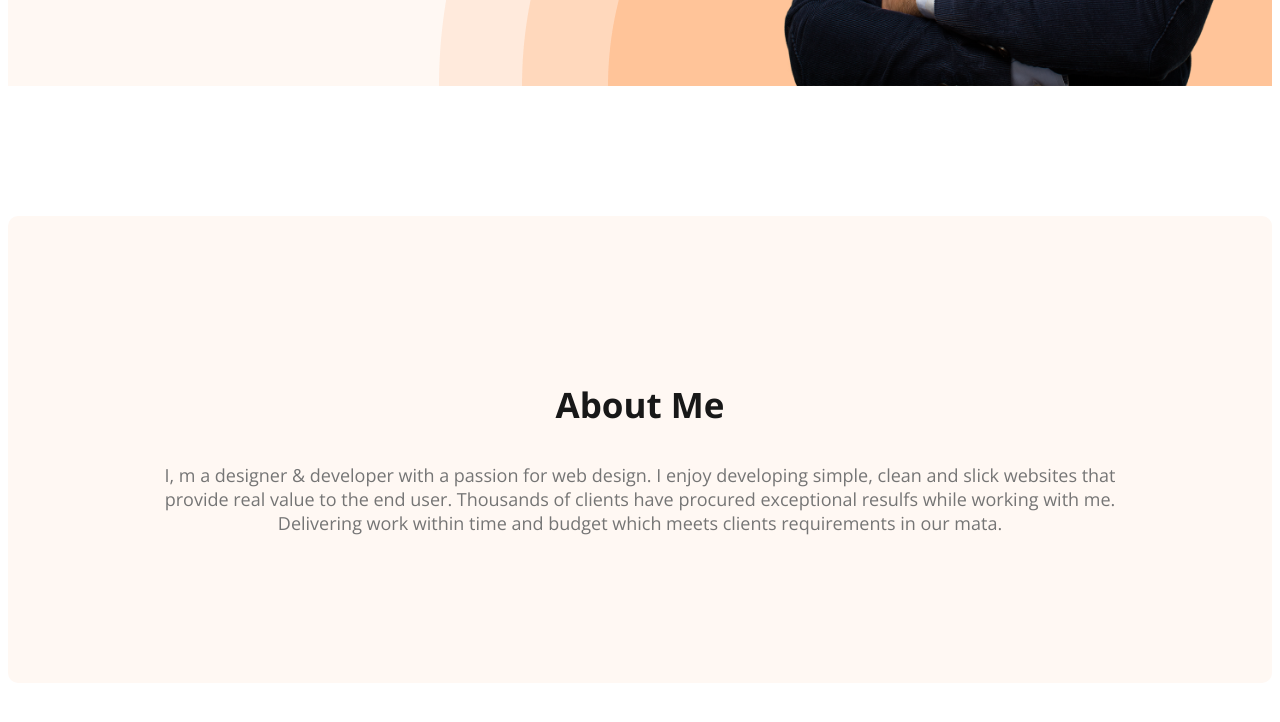
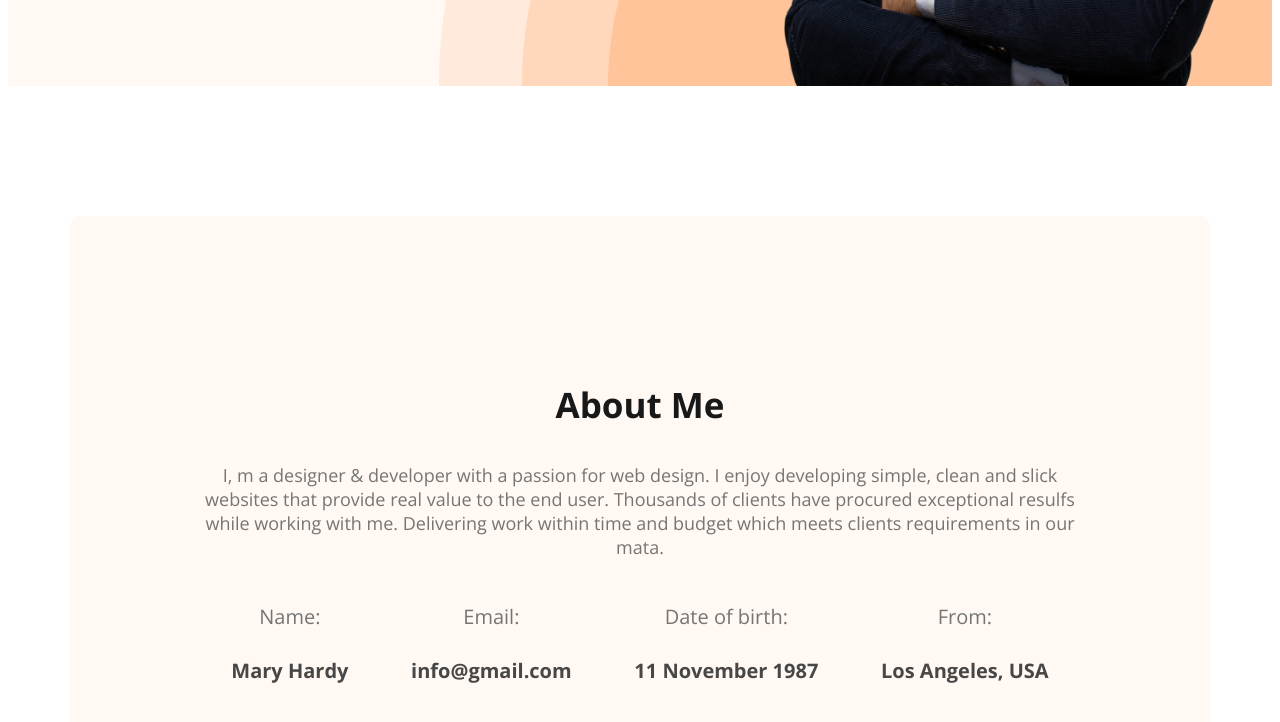
Before and after one commit to AzizunNahar7/web-developer-portfolio, a plain HTML site: page index.html in a window 1280 px wide. Shown: the part 682-1404 px from the top of the page. Drawn offline with nearby package versions, Linux system fonts and the light colour scheme.

Commit message:
added about information

```diff
--- a/index.html
+++ b/index.html
@@ -38,6 +38,24 @@
         <section class="about">
             <h3 class="section-title">About Me</h3>
             <p class="section-description">I, m a designer & developer with a passion for web design. I enjoy developing simple, clean and slick websites that provide real value to the end user. Thousands of clients have procured exceptional resulfs while working with me. Delivering work within time and budget which meets clients requirements in our mata.</p>
+            <div class="about-info-container">
+                <div class="about-info">
+                    <h4 class="info-title">Name:</h4>
+                    <p class="info-description">Mary Hardy</p>
+                </div>
+                <div class="about-info">
+                    <h4 class="info-title">Email:</h4>
+                    <p class="info-description">info@gmail.com</p>
+                </div>
+                <div class="about-info">
+                    <h4 class="info-title">Date of birth:</h4>
+                    <p class="info-description">11 November 1987</p>
+                </div>
+                <div class="about-info">
+                    <h4 class="info-title">From:</h4>
+                    <p class="info-description">Los Angeles, USA</p>
+                </div>
+            </div>
         </section>
     </main>
 </body>
--- a/styles/portfolio.css
+++ b/styles/portfolio.css
@@ -106,6 +106,10 @@ nav a{
 }
 
 /* Main section styles */
+main{
+  max-width: 1140px;
+  margin: 0 auto;
+}
 
 /* About section styles */
 .about{
@@ -114,3 +118,24 @@ nav a{
   background: #FFF8F3;
   margin: 130PX 0;
 }
+
+.about-info-container{
+  display: flex;
+  justify-content: space-around;
+}
+
+.about-info{
+  text-align: center;
+}
+
+.info-title{
+  color: #757575;
+  font-size: 20px;
+  font-weight: 400;
+}
+
+.info-description{
+  color: #474747;
+  font-size: 20px;
+  font-weight: 700;
+}
```
